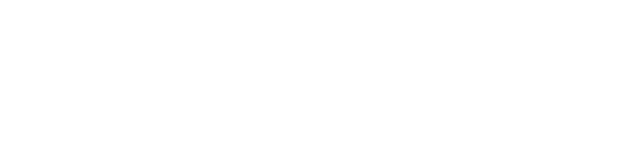
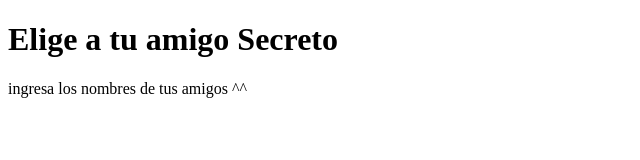
Before and after one commit to Katherine606/amigo-secreto, a plain HTML site: page index.html in a window 1280 px wide. Shown: the whole page, without its empty margins (0-640 px from the left). Drawn offline with Linux system fonts and the light colour scheme.

Commit message:
creando estructura inicial h1 y p

```diff
--- a/index.html
+++ b/index.html
@@ -6,6 +6,8 @@
     <title>Document</title>
 </head>
 <body>
+    <h1>Elige a tu amigo Secreto</h1>
+    <p>ingresa los nombres de tus amigos ^^</p>
     <script src="app.js"></script>
 </body>
 </html>
```
